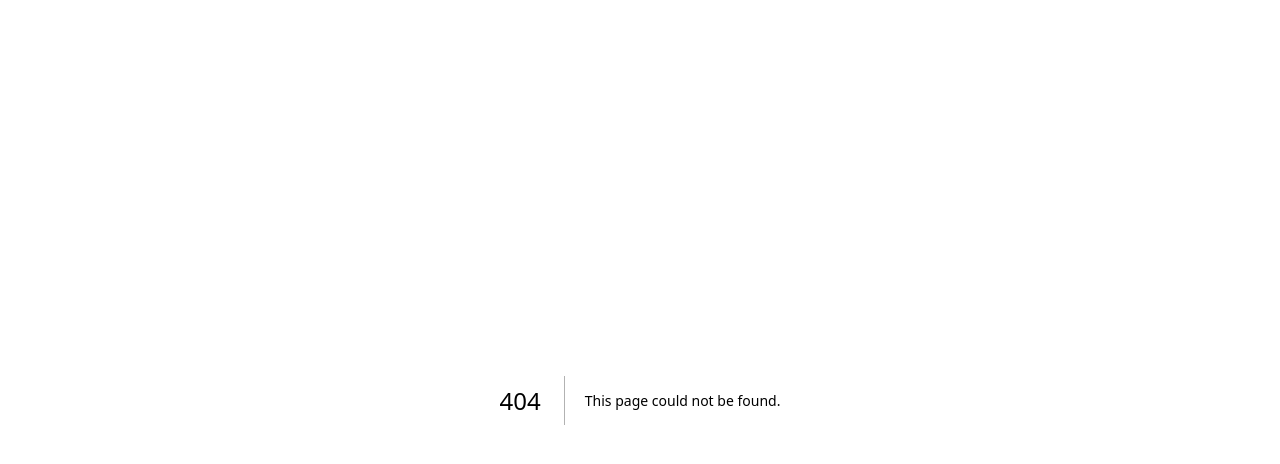
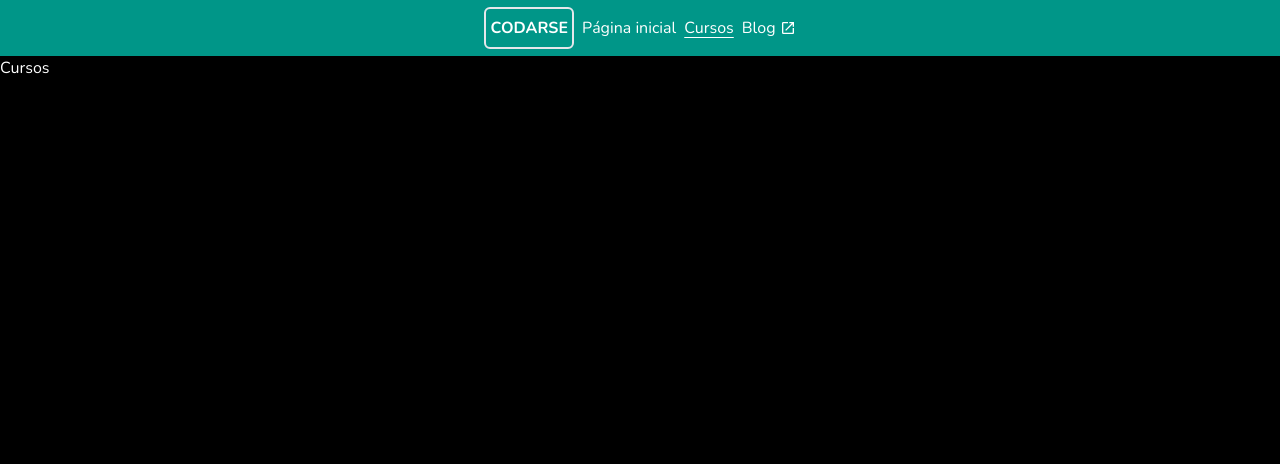
Before and after one commit to Vidall/youtube-nextjs-course-plataform, a Next.js app: page /cursos in a window 1280 px wide. Before the commit this address had no page. Shown: the top 464 px of the page. Built offline with nearby package versions, Linux system fonts and the light colour scheme.

Commit message:
feat: create header global

```diff
--- a/package.json
+++ b/package.json
@@ -12,6 +12,7 @@
     "next": "15.0.1",
     "react": "19.0.0-rc-69d4b800-20241021",
     "react-dom": "19.0.0-rc-69d4b800-20241021",
+    "react-icons": "^5.3.0",
     "youtube-nextjs-course-plataform": "file:"
   },
   "devDependencies": {
--- /dev/null
+++ b/src/app/components/header/Header.tsx
@@ -0,0 +1,37 @@
+'use client';
+import Link from "next/link";
+import { usePathname } from "next/navigation";
+import { MdOpenInNew } from "react-icons/md";
+
+export const Header = () => {
+    const currentPath = usePathname();
+
+
+    return (
+        <nav className="flex justify-center items-center bg-primary py-4">
+            <ul className="flex gap-2">
+                <li>
+                    <Link href={'/'} className="border-2 rounded-md py-2 px-1 font-bold">
+                        CODARSE
+                    </Link>
+                </li>
+                <li>
+                    <Link href={'/'} data-active={currentPath === '/'} className="data-[active=true]:underline">
+                     Página inicial
+                    </Link>
+                </li>
+                <li>
+                    <Link href={'/cursos'} data-active={currentPath === '/cursos'} className="data-[active=true]:underline">
+                        Cursos
+                    </Link>
+                </li>
+                <li>
+                    <Link href={'https://blog.codarse.com'} target="_blank" className="flex items-center gap-1">
+                        Blog
+                        <MdOpenInNew/>
+                    </Link>
+                </li>
+            </ul>
+        </nav>
+    );
+};
--- /dev/null
+++ b/src/app/cursos/page.tsx
@@ -0,0 +1,7 @@
+export default function PageCurso() {
+    return (
+        <main>
+            Cursos
+        </main>
+    );
+}
--- a/src/app/globals.css
+++ b/src/app/globals.css
@@ -22,5 +22,9 @@
 
 html,
 body {
-    @apply bg-background text-text w-screen h-screen
+    @apply bg-background text-text w-screen h-screen underline-offset-4
 }
+
+a {
+    @apply hover:underline active:opacity-50 transition-opacity
+}
--- a/src/app/layout.tsx
+++ b/src/app/layout.tsx
@@ -1,6 +1,7 @@
 import type { Metadata } from "next";
 import { Nunito } from "next/font/google";
 import "./globals.css";
+import { Header } from "./components/header/Header";
 
 const nunito = Nunito({ subsets: ["latin"] });
 
@@ -17,6 +18,7 @@
   return (
     <html lang="pt-Br">
       <body className={nunito.className}>
+        <Header/>
         {children}
       </body>
     </html>
```
Also changed, not shown: 1 other file (tests, documents, lock files or other folders).
